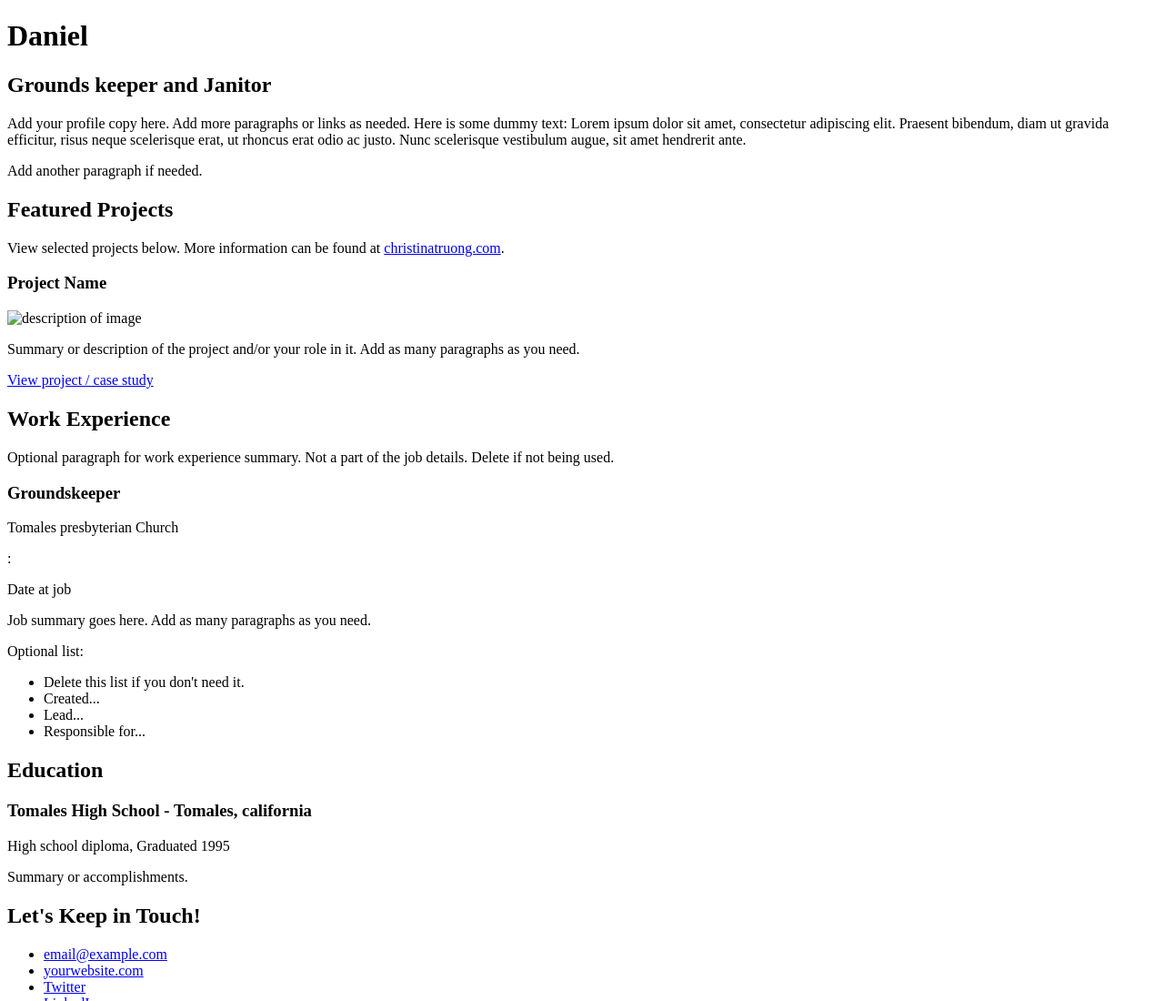
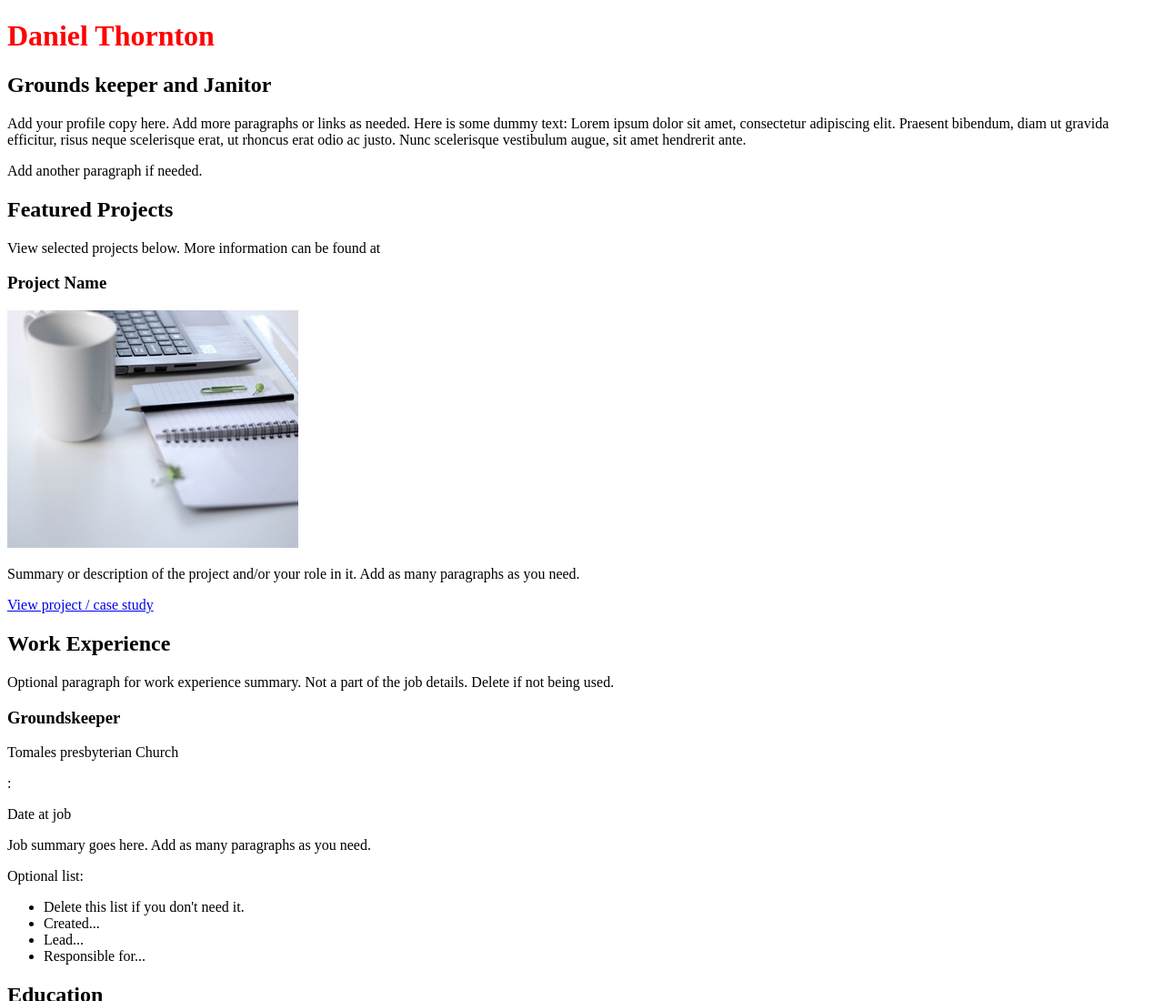
Before and after one commit to lovetocode/portfolio, a plain HTML site: page index.html in a window 1280 px wide. Shown: the top 1100 px of the page at 91% size. Drawn offline with Linux system fonts and the light colour scheme.

Commit message:
added external css

```diff
--- a/css/portfolio.css
+++ b/css/portfolio.css
@@ -1 +1 @@
-h {color: black;}
+h1 { color : red; }
--- a/index.html
+++ b/index.html
@@ -3,13 +3,14 @@
   <head>
     <meta charset="UTF-8">
     <meta name="viewport" content="width=device-width, initial-scale=1.0">
-    <title>Add a relevant page title</title>
+    <title>Daniel Thornton's Portfolio</title>
+    <link rel="stylesheet" href="css/portfolio.css">
   </head>
   <body>
     <main>
       <!-- ***********************  ABOUT / PROFILE  *********************** -->
       <header>
-        <h1>Daniel</h1>
+        <h1>Daniel Thornton</h1>
         <h2>Grounds keeper and Janitor</h2>
 
         <p>Add your profile copy here. Add more paragraphs or links as needed. Here is some dummy text: Lorem ipsum dolor sit amet, consectetur adipiscing elit. Praesent bibendum, diam ut gravida efficitur, risus neque scelerisque erat, ut rhoncus erat odio ac justo. Nunc scelerisque vestibulum augue, sit amet hendrerit ante.</p>
@@ -19,12 +20,12 @@
       <!-- ********************  PROJECTS / PORTFOLIO  ********************* -->
       <section>
         <h2>Featured Projects</h2>
-        <p>View selected projects below. More information can be found at <a href="http://christinatruong.com">christinatruong.com</a>.</p>
+        <p>View selected projects below. More information can be found at
 
         <!-- Copy the whole <section> block to add more projects. -->
         <section>
           <h3>Project Name</h3>
-          <img src="project-thumbnail.png" alt="description of image">
+          <img src="images/thumbnail-2.jpg" alt="description of image">
           <p>Summary or description of the project and/or your role in it. Add as many paragraphs as you need.</p>
           <a href="#" target="_blank">View project / case study</a>
         </section>
```
